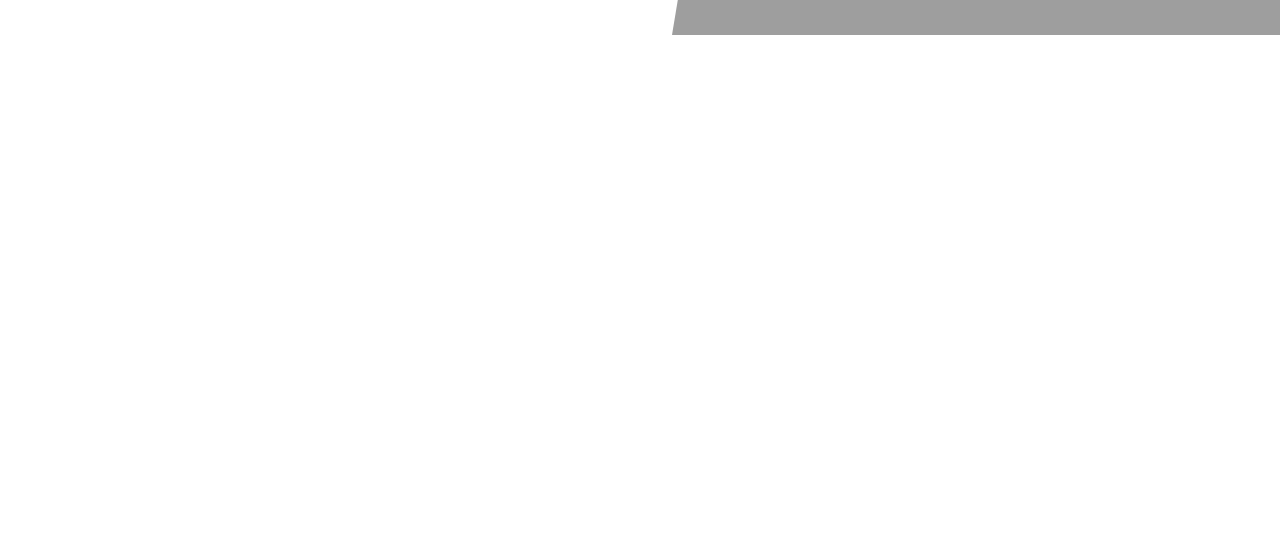
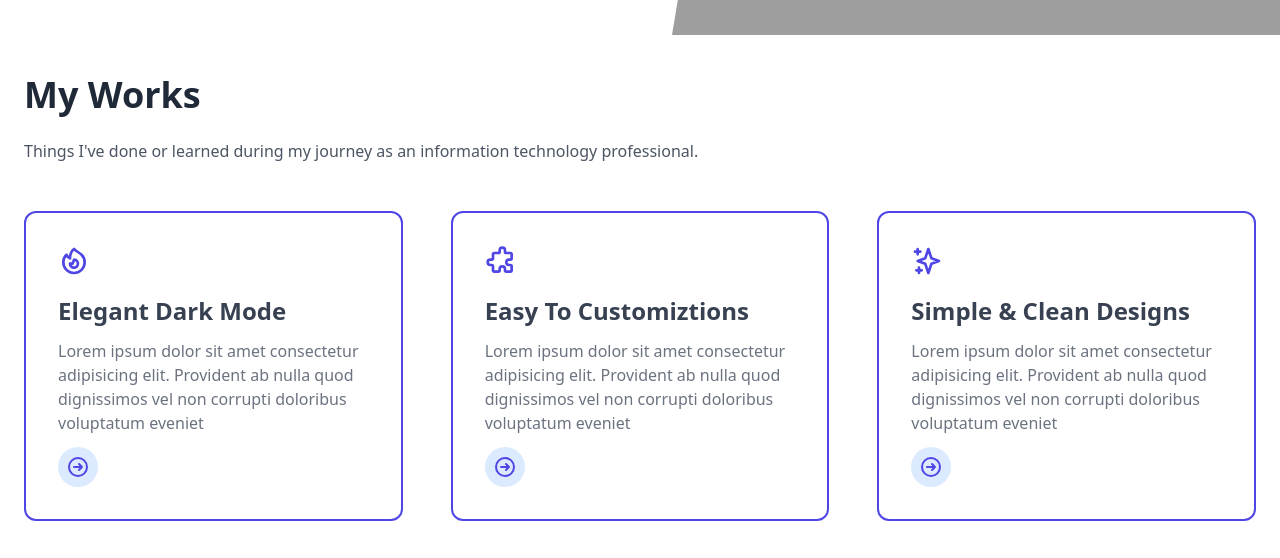
Before and after one commit to DanteBorges/Professional_portfolio, a React app: page / in a window 1280 px wide. Shown: the part 609-1167 px from the top of the page. Before the commit the page ends 800 px from the top, so only its background shows below. Built offline with nearby package versions, Linux system fonts and the light colour scheme; grey boxes are pictures that could not be loaded.

Commit message:
my work page created

```diff
--- /dev/null
+++ b/src/components/MyWork/index.js
@@ -0,0 +1,176 @@
+import React from "react";
+
+export default function Mywork() {
+  return (
+    <>
+      <section class="bg-white dark:bg-gray-900">
+        <div class="container px-6 py-10 mx-auto">
+          <h1 class="text-6x1 font-semibold text-gray-800 capitalize lg:text-4xl dark:text-white">
+            <span class="hover:delay-150 hover:text-royalblue transition delay-150 duration-300">My Works</span>
+          </h1>
+
+          <p class="mt-4 text-gray-600 xl:mt-6 ">
+          Things I've done or learned during my journey as an information technology professional.
+          </p>
+
+          <div class="grid grid-cols-1 gap-8 mt-8 xl:mt-12 xl:gap-12 md:grid-cols-2 xl:grid-cols-3">
+            <div class="p-8 space-y-3 border-2 border-royalblue dark:border-blue-300 rounded-xl">
+              <span class="inline-block text-royalblue dark:text-blue-400">
+                <svg
+                  xmlns="http://www.w3.org/2000/svg"
+                  class="w-8 h-8"
+                  fill="none"
+                  viewBox="0 0 24 24"
+                  stroke="currentColor"
+                >
+                  <path
+                    stroke-linecap="round"
+                    stroke-linejoin="round"
+                    stroke-width="2"
+                    d="M17.657 18.657A8 8 0 016.343 7.343S7 9 9 10c0-2 .5-5 2.986-7C14 5 16.09 5.777 17.656 7.343A7.975 7.975 0 0120 13a7.975 7.975 0 01-2.343 5.657z"
+                  />
+                  <path
+                    stroke-linecap="round"
+                    stroke-linejoin="round"
+                    stroke-width="2"
+                    d="M9.879 16.121A3 3 0 1012.015 11L11 14H9c0 .768.293 1.536.879 2.121z"
+                  />
+                </svg>
+              </span>
+
+              <h1 class="text-2xl font-semibold text-gray-700 capitalize dark:text-white">
+                elegant Dark Mode
+              </h1>
+
+              <p class="text-gray-500 dark:text-gray-300">
+                Lorem ipsum dolor sit amet consectetur adipisicing elit.
+                Provident ab nulla quod dignissimos vel non corrupti doloribus
+                voluptatum eveniet
+              </p>
+
+              <a
+                href="#"
+                class="inline-flex p-2 text-royalblue capitalize transition-colors duration-200 transform bg-blue-100 rounded-full dark:bg-blue-500 dark:text-white hover:underline hover:text-blue-600 dark:hover:text-blue-500"
+              >
+                <svg
+                  xmlns="http://www.w3.org/2000/svg"
+                  class="w-6 h-6"
+                  fill="none"
+                  viewBox="0 0 24 24"
+                  stroke="currentColor"
+                >
+                  <path
+                    stroke-linecap="round"
+                    stroke-linejoin="round"
+                    stroke-width="2"
+                    d="M13 9l3 3m0 0l-3 3m3-3H8m13 0a9 9 0 11-18 0 9 9 0 0118 0z"
+                  />
+                </svg>
+              </a>
+            </div>
+
+            <div class="p-8 space-y-3 border-2 border-royalblue dark:border-blue-300 rounded-xl">
+              <span class="inline-block text-royalblue dark:text-blue-400">
+                <svg
+                  xmlns="http://www.w3.org/2000/svg"
+                  class="w-8 h-8"
+                  fill="none"
+                  viewBox="0 0 24 24"
+                  stroke="currentColor"
+                >
+                  <path
+                    stroke-linecap="round"
+                    stroke-linejoin="round"
+                    stroke-width="2"
+                    d="M11 4a2 2 0 114 0v1a1 1 0 001 1h3a1 1 0 011 1v3a1 1 0 01-1 1h-1a2 2 0 100 4h1a1 1 0 011 1v3a1 1 0 01-1 1h-3a1 1 0 01-1-1v-1a2 2 0 10-4 0v1a1 1 0 01-1 1H7a1 1 0 01-1-1v-3a1 1 0 00-1-1H4a2 2 0 110-4h1a1 1 0 001-1V7a1 1 0 011-1h3a1 1 0 001-1V4z"
+                  />
+                </svg>
+              </span>
+
+              <h1 class="text-2xl font-semibold text-gray-700 capitalize dark:text-white">
+                Easy to customiztions
+              </h1>
+
+              <p class="text-gray-500 dark:text-gray-300">
+                Lorem ipsum dolor sit amet consectetur adipisicing elit.
+                Provident ab nulla quod dignissimos vel non corrupti doloribus
+                voluptatum eveniet
+              </p>
+
+              <a
+                href="#"
+                class="inline-flex p-2 text-royalblue capitalize transition-colors duration-200 transform bg-blue-100 rounded-full dark:bg-blue-500 dark:text-white hover:underline hover:text-blue-600 dark:hover:text-blue-500"
+              >
+                <svg
+                  xmlns="http://www.w3.org/2000/svg"
+                  class="w-6 h-6"
+                  fill="none"
+                  viewBox="0 0 24 24"
+                  stroke="currentColor"
+                >
+                  <path
+                    stroke-linecap="round"
+                    stroke-linejoin="round"
+                    stroke-width="2"
+                    d="M13 9l3 3m0 0l-3 3m3-3H8m13 0a9 9 0 11-18 0 9 9 0 0118 0z"
+                  />
+                </svg>
+              </a>
+            </div>
+
+            <div class="p-8 space-y-3 border-2 border-royalblue dark:border-blue-300 rounded-xl">
+              <span class="inline-block text-royalblue dark:text-blue-400">
+                <svg
+                  xmlns="http://www.w3.org/2000/svg"
+                  class="w-8 h-8"
+                  fill="none"
+                  viewBox="0 0 24 24"
+                  stroke="currentColor"
+                >
+                  <path
+                    stroke-linecap="round"
+                    stroke-linejoin="round"
+                    stroke-width="2"
+                    d="M5 3v4M3 5h4M6 17v4m-2-2h4m5-16l2.286 6.857L21 12l-5.714 2.143L13 21l-2.286-6.857L5 12l5.714-2.143L13 3z"
+                  />
+                </svg>
+              </span>
+
+              <h1 class="text-2xl font-semibold text-gray-700 capitalize dark:text-white">
+                Simple & clean designs
+              </h1>
+
+              <p class="text-gray-500 dark:text-gray-300">
+                Lorem ipsum dolor sit amet consectetur adipisicing elit.
+                Provident ab nulla quod dignissimos vel non corrupti doloribus
+                voluptatum eveniet
+              </p>
+
+              <a
+                href="#"
+                class="inline-flex p-2 text-royalblue capitalize transition-colors duration-200 transform bg-blue-100 rounded-full dark:bg-blue-500 dark:text-white hover:underline hover:text-blue-600 dark:hover:text-blue-500"
+              >
+                <svg
+                  xmlns="http://www.w3.org/2000/svg"
+                  class="w-6 h-6"
+                  fill="none"
+                  viewBox="0 0 24 24"
+                  stroke="currentColor"
+                >
+                  <path
+                    stroke-linecap="round"
+                    stroke-linejoin="round"
+                    stroke-width="2"
+                    d="M13 9l3 3m0 0l-3 3m3-3H8m13 0a9 9 0 11-18 0 9 9 0 0118 0z"
+                  />
+                </svg>
+              </a>
+            </div>
+          </div>
+        </div>
+      </section>
+
+
+    </>
+  );
+}
--- a/src/pages/Home/Home.js
+++ b/src/pages/Home/Home.js
@@ -1,12 +1,16 @@
 import React from "react";
 import Navbar from "../../components/Navbar"
 import Hero from "../../components/Hero"
+import Mywork from "../../components/MyWork"
+
 
 const Home = () => {
   return (
     <>
       <Navbar />
       <Hero />
+      <Mywork/>
+
     </>
   );
 };
```
